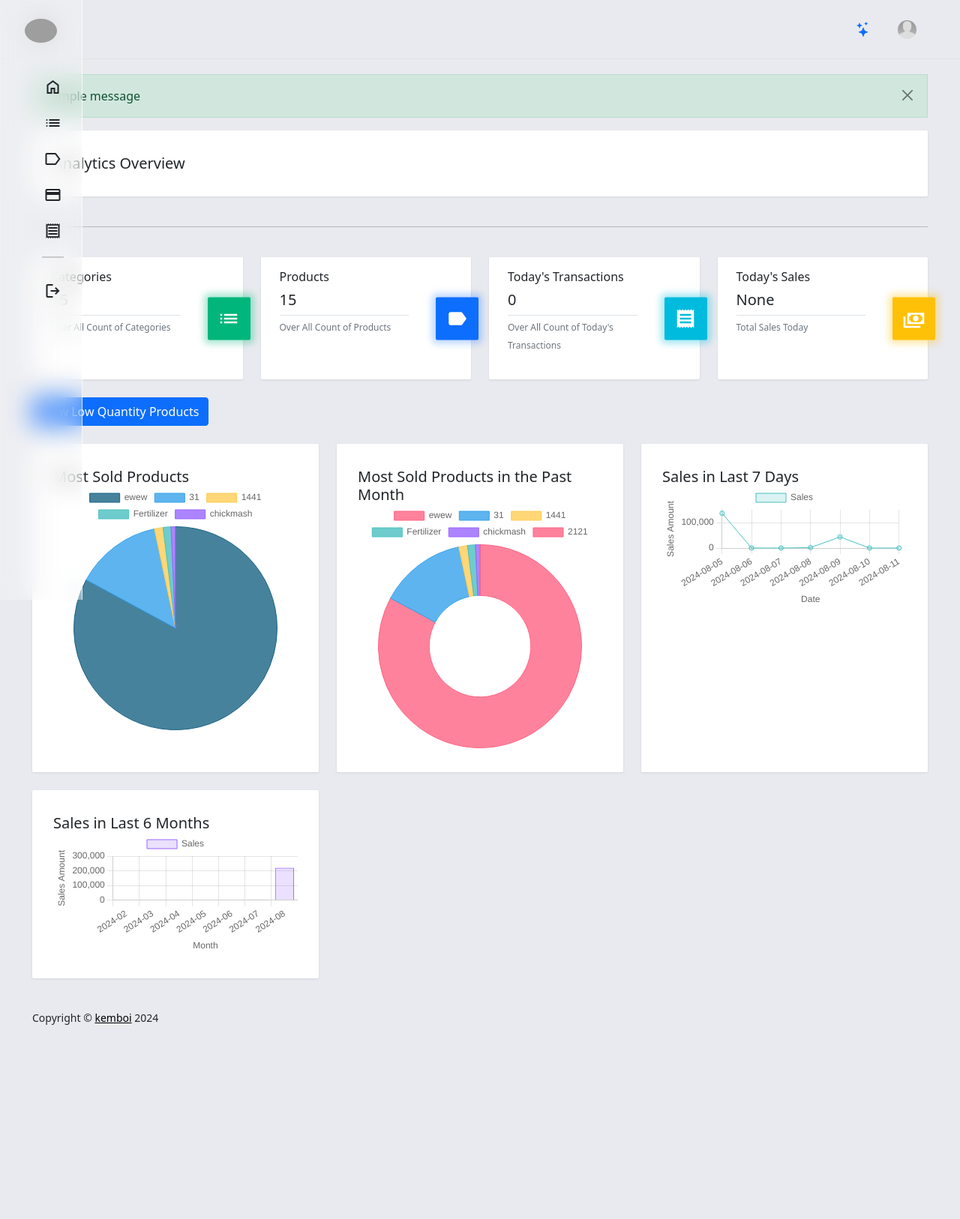
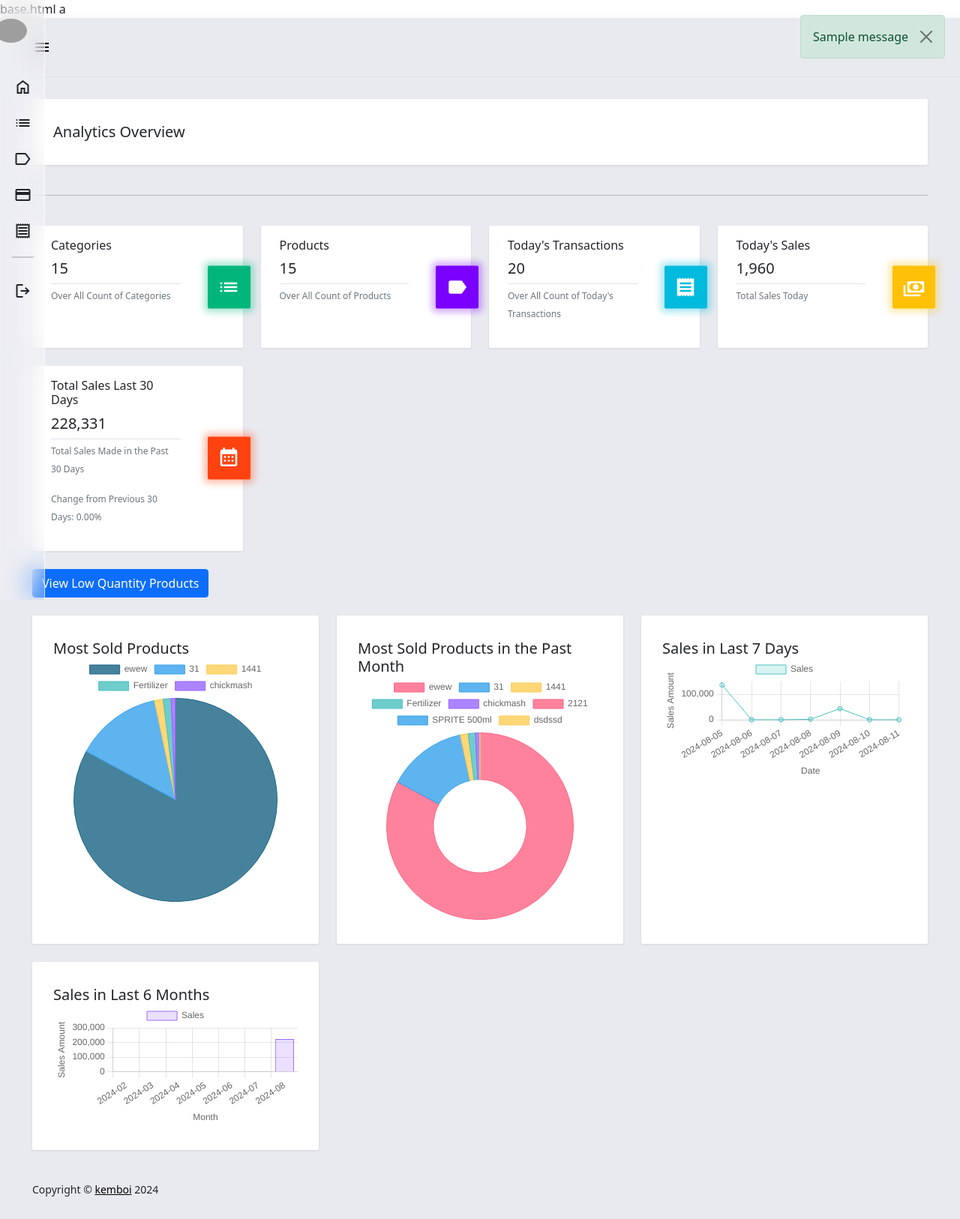
Before and after one commit to kemboi-73/MSET, a Django app: page / in a window 1280 px wide. Shown: the whole page at 75% size. Before the commit the page ends 1367 px from the top, so only its background shows below. Run offline with Django 3.2, Linux system fonts and the light colour scheme; data comes from the database, SQL or seed files in the repository; both versions use the stored data as it was after the commit; one stand-in notice (Sample message) is shown; some libraries are stand-ins or nearby versions; grey boxes are pictures that could not be loaded.

Commit message:
% analytics addition

```diff
--- a/posApp/templates/posApp/base.html
+++ b/posApp/templates/posApp/base.html
@@ -1,34 +1,27 @@
-{% load static %}
+base.html
+a{% load static %}
 <!DOCTYPE html>
 <html lang="en">
 
 <head>
     <meta charset="UTF-8">
     <meta http-equiv="X-UA-Compatible" content="IE=edge">
-    <meta name="viewport" content="width=device-width, initial-scale=1.0"> {% if page_title %}
+    <meta name="viewport" content="width=device-width, initial-scale=1.0">
+    {% if page_title %}
     <title>{{ page_title }} | MSET POS</title>
     {% else %}
     <title>MSET POS</title>
     {% endif %}
     <link rel="stylesheet" href="{% static 'posApp/assets/bootstrap/css/bootstrap.min.css' %}">
-
-    <!-- plugins:css -->
     <link rel="stylesheet" href="{% static 'posApp/assets/material-admin/vendors/mdi/css/materialdesignicons.min.css' %}">
     <link rel="stylesheet" href="{% static 'posApp/assets/material-admin/vendors/css/vendor.bundle.base.css' %}">
-    <!-- endinject -->
-    <!-- Plugin css for this page -->
     <link rel="stylesheet" href="{% static 'posApp/assets/material-admin/vendors/flag-icon-css/css/flag-icon.min.css' %}">
     <link rel="stylesheet" href="{% static 'posApp/assets/material-admin/vendors/jvectormap/jquery-jvectormap.css' %}">
-    <!-- End plugin css for this page -->
-    <!-- Layout styles -->
     <link rel="stylesheet" href="{% static 'posApp/assets/material-admin/css/demo/style.css' %}">
     <link rel="stylesheet" href="{% static 'posApp/assets/select2/dist/css/select2.min.css' %}">
-    <!-- <link rel="stylesheet" href="https://cdn.jsdelivr.net/npm/select2@4.1.0-rc.0/dist/css/select2.min.css"> -->
     <link rel="stylesheet" href="{% static 'posApp/assets/default/css/style.css' %}">
-    <!-- End layout styles -->
     <link rel="shortcut icon" href="{% static 'posApp/assets/material-admin/images/favicon.png' %}" />
-    <script src="{% static 'posApp/assets/default/js/jquery-3.6.0.min.js' %}">
-    </script>
+    <script src="{% static 'posApp/assets/default/js/jquery-3.6.0.min.js' %}"></script>
     <script src="{% static 'posApp/assets/bootstrap/js/bootstrap.min.js' %}"></script>
     <script src="{% static 'posApp/assets/bootstrap/js/bootstrap.bundle.min.js' %}"></script>
     <script src="{% static 'posApp/assets/bootstrap/js/popper.min.js' %}"></script>
@@ -37,55 +30,46 @@
 <body>
     <script src="{% static 'posApp/assets/material-admin/js/preloader.js' %}"></script>
     <div class="body-wrapper">
-        <!-- Aside -->
         {% block navigation %} {% include "posApp/navigation.html" %} {% endblock navigation %}
-        <!-- Aside -->
         <div class="main-wrapper mdc-drawer-app-content">
-            <!-- Top Navigation -->
             {% block TopNavigation %} {% include "posApp/TopNavigation.html" %} {% endblock TopNavigation %}
-            <!-- Top Navigation -->
-
             <div class="page-wrapper mdc-toolbar-fixed-adjust">
                 <main class="content-wrapper">
-                    <!-- Message -->
                     {% if messages %}
-                    <div class="mdc-layout-grid py-1">
-                        <div class="mdc-layout-grid__inner">
-                            {% for message in messages %}
-                            <div class="mdc-layout-grid__cell stretch-card mdc-layout-grid__cell--span-12">
-                                <div class="alert alert-{{message.tags}} w-100 rounded-0 mb-0">
-                                    <div class="d-flex w-100">
-                                        <div class="col-auto flex-shrink-1 flex-grow-1">{{ message }}</div>
-                                        <div class="col-auto text-center">
-                                            <button class="btn-close btn-sm text-sm" type="button" onclick="$(this).closest('.alert').remove()"></button>
-                                        </div>
-                                    </div>
-
-                                </div>
-                            </div>
-                            {% endfor %}
+                    <div class="message-container">
+                        {% for message in messages %}
+                        <div class="alert alert-{{message.tags}} alert-dismissible fade show" role="alert">
+                            <div>{{ message }}</div>
+                            <button type="button" class="btn-close" data-bs-dismiss="alert" aria-label="Close"></button>
                         </div>
+                        {% endfor %}
                     </div>
                     {% endif %}
-                    <!-- Message -->
+                    <style>
+                        .message-container {
+                            position: fixed;
+                            top: 20px;
+                            right: 20px;
+                            z-index: 1050;
+                            width: auto;
+                            max-width: 300px;
+                        }
+                    </style>
                     <div class="mdc-layout-grid">
                         <div class="mdc-layout-grid__inner">
                             {% block pageContent %} {% endblock pageContent %}
                         </div>
                     </div>
                 </main>
-                <!-- partial:partials/_footer.html -->
                 <footer>
                     <div class="mdc-layout-grid">
                         <div class="mdc-layout-grid__inner">
                             <div class="mdc-layout-grid__cell stretch-card mdc-layout-grid__cell--span-6-desktop">
                                 <span class="text-center text-sm-left d-block d-sm-inline-block tx-14">Copyright © <a href="#" target="_blank">kemboi</a> {% now 'Y' %}</span>
                             </div>
-
                         </div>
                     </div>
                 </footer>
-                <!-- partial -->
             </div>
         </div>
     </div>
@@ -105,22 +89,47 @@
             </div>
         </div>
     </div>
-    <div class="modal fade" id="confirm_modal" role='dialog'>
-        <div class="modal-dialog modal-md modal-dialog-centered" role="document">
-            <div class="modal-content rounded-0">
+    <div class="modal fade" id="confirm_modal" tabindex="-1" role="dialog" aria-labelledby="confirmModalLabel" aria-hidden="true">
+        <div class="modal-dialog modal-dialog-centered" role="document">
+            <div class="modal-content">
                 <div class="modal-header">
-                    <h5 class="modal-title">Confirmation</h5>
+                    <div class="modal-icon">
+                        <span class="mdi mdi-alert-circle-outline"></span>
+                    </div>
+                    <h5 class="modal-title" id="confirmModalLabel">Confirmation</h5>
                 </div>
                 <div class="modal-body">
-                    <div id="delete_content"></div>
+                    <p>Are you sure you want to delete this record?</p>
+                    <small>If you delete this, it will be gone forever.</small>
                 </div>
                 <div class="modal-footer">
-                    <button type="button" class="btn btn-sm btn-flat btn-primary rounded-0" id='confirm' onclick="">Continue</button>
-                    <button type="button" class="btn btn-sm btn-flat btn-secondary rounded-0" data-bs-dismiss="modal">Close</button>
+                    <button type="button" class="btn btn-secondary" data-bs-dismiss="modal">Cancel</button>
+                    <button type="button" class="btn btn-danger" id="confirm">OK</button>
                 </div>
             </div>
         </div>
     </div>
+    <style>
+        .modal-icon {
+            font-size: 2rem;
+            color: #ff9800;
+            margin-right: 10px;
+        }
+        .modal-header {
+            display: flex;
+            align-items: center;
+            border-bottom: none;
+        }
+        .modal-body p {
+            font-size: 1.2rem;
+            margin: 0;
+        }
+        .modal-body small {
+            display: block;
+            margin-top: 5px;
+            color: #888;
+        }
+    </style>
     <script>
         window.start_loader = function() {
             $('body').removeClass('loaded')
@@ -156,22 +165,28 @@
                 }
             })
         }
-        window._conf = function($msg = '', $func = '', $params = []) {
-            $('#confirm_modal #confirm').attr('onclick', $func + "(" + $params.join(',') + ")")
-            $('#confirm_modal .modal-body').html($msg)
-            $('#confirm_modal').modal('show')
+        window._conf = function($msg = '', $funcName = '', $params = []) {
+            const $func = window[$funcName];
+            if (typeof $func !== 'function') {
+                console.error(`${$funcName} is not a valid function`);
+                return;
+            }
+            $('#confirm_modal #confirm').off('click').on('click', function() {
+                $func(...$params);
+                $('#confirm_modal').modal('hide');
+            });
+            $('#confirm_modal .modal-body p').text($msg);
+            $('#confirm_modal').modal('show');
         }
         $(function() {
 
         })
     </script>
-
     <script src="{% static 'posApp/assets/material-admin/vendors/js/vendor.bundle.base.js' %}"></script>
     <script src="{% static 'posApp/assets/material-admin/js/material.js' %}"></script>
     <script src="{% static 'posApp/assets/material-admin/js/misc.js' %}"></script>
     <script src="{% static 'posApp/assets/material-admin/js/dashboard.js' %}"></script>
     <script src="{% static 'posApp/assets/select2/dist/js/select2.full.js' %}"></script>
-    <!-- <script src="https://cdn.jsdelivr.net/npm/select2@4.1.0-rc.0/dist/js/select2.min.js"></script> -->
 </body>
 
 </html>
--- a/posApp/templates/posApp/home.html
+++ b/posApp/templates/posApp/home.html
@@ -52,7 +52,10 @@
             </div>
         </div>
     </div>
+
+
 </div>
+
 
 <div class="mdc-layout-grid__cell stretch-card mdc-layout-grid__cell--span-3-desktop mdc-layout-grid__cell--span-3-tablet">
     <div class="mdc-card info-card info-card--warning">
@@ -66,6 +69,24 @@
         </div>
     </div>
 </div>
+<!-- Total Sales Last 30 Days -->
+<div class="mdc-layout-grid__cell stretch-card mdc-layout-grid__cell--span-3-desktop mdc-layout-grid__cell--span-3-tablet">
+    <div class="mdc-card info-card info-card--secondary">
+        <div class="card-inner">
+            <h5 class="card-title">Total Sales Last 30 Days</h5>
+            <h5 class="font-weight-light pb-2 mb-1 border-bottom">{{ total_sales_last_30_days|intcomma }}</h5>
+            <p class="tx-12 text-muted">Total Sales Made in the Past 30 Days</p>
+            <div class="card-icon-wrapper">
+                <i class="mdi mdi-calendar-month"></i>
+            </div>
+            <p class="tx-12 text-muted mt-2">
+                Change from Previous 30 Days: <span class="{{ change_indicator }}">{{ percentage_change }}</span>
+            </p>
+        </div>
+    </div>
+</div>
+
+
 
 <div class="mdc-layout-grid__cell stretch-card mdc-layout-grid__cell--span-12">
     <button class="btn btn-primary" data-bs-toggle="collapse" data-bs-target="#lowQuantityCollapse" aria-expanded="false" aria-controls="lowQuantityCollapse">
--- a/posApp/templates/posApp/low_quantity_products.html
+++ b/posApp/templates/posApp/low_quantity_products.html
@@ -1,3 +1,4 @@
+low_quantity_products.html
 {% extends "posApp/base.html" %}
 {% block pageContent %}
 <h4>Low Quantity Products</h4>
--- a/posApp/templates/posApp/navigation.html
+++ b/posApp/templates/posApp/navigation.html
@@ -12,8 +12,8 @@
         .sidebar {
             position: fixed;
             top: 0;
-            left: 0;
-            width: 110px;
+            left: -30;
+            width: 90px;
             height: 100%;
             display: flex;
             align-items: center;
--- a/posApp/urls.py
+++ b/posApp/urls.py
@@ -19,7 +19,8 @@
     path('delete_category', views.delete_category, name="delete-category"),
     path('products', views.products, name="product-page"),
     path('manage_products', views.manage_product, name="manage_products-page"),
-    # path('test', views.test, name="test-page"),
+    # path('manage_products', views.manage_product, name="manage_products-page"),
+    # # path('test', views.test, name="test-page"),
     path('save_product', views.save_product, name="save-product-page"),
     path('delete_product', views.delete_product, name="delete-product"),
     path('pos', views.pos, name="pos-page"),
--- a/posApp/views.py
+++ b/posApp/views.py
@@ -70,12 +70,10 @@
 from django.utils import timezone
 from datetime import timedelta
 from .models import Sales  # Make sure to import your Sale model
-
-from django.shortcuts import render
-from django.db.models import Sum
 from django.utils import timezone
 from datetime import timedelta
 from dateutil.relativedelta import relativedelta
+from django.db.models import Sum
 from .models import Products, Sales, SalesItems
 
 def home(request):
@@ -117,23 +115,47 @@
     sales_for_chart_6_months = [{'month': month, 'total_sales': sales_data_6_months.get(month, 0)} for month in all_months]
 
     # Fetch most sold products for the past month
-    sales_last_1_month = SalesItems.objects.filter(sale_id__date_added__date__range=[one_month_ago, today])
+    most_sold_products_month = SalesItems.objects.filter(sale_id__date_added__date__range=[one_month_ago, today]).values('product_id__name').annotate(total_sold=Sum('qty')).order_by('-total_sold')
 
-    # Prepare data for the most sold products in the past month chart
-    most_sold_products_month = SalesItems.objects.filter(sale_id__date_added__date__range=[one_month_ago, today]).values('product_id__name').annotate(total_sold=Sum('qty')).order_by('-total_sold')
+    # Calculate total sales for the past 30 days
+    end_of_last_period = today - timedelta(days=30)
+    start_of_last_period = end_of_last_period - timedelta(days=30)
+
+    total_sales_last_30_days = Sales.objects.filter(date_added__date__range=[end_of_last_period, today]).aggregate(total=Sum('grand_total'))['total'] or 0
+    total_sales_previous_30_days = Sales.objects.filter(date_added__date__range=[start_of_last_period, end_of_last_period]).aggregate(total=Sum('grand_total'))['total'] or 0
+
+    # Calculate percentage change
+    if total_sales_previous_30_days > 0:
+        percentage_change = ((total_sales_last_30_days - total_sales_previous_30_days) / total_sales_previous_30_days) * 100
+    else:
+        percentage_change = 0
+
+    # Format percentage change
+    percentage_change_formatted = f"{percentage_change:.2f}%"
+    change_indicator = '+' if percentage_change >= 0 else '-'
+
+    # Daily Transaction and Sales
+    transaction_count = Sales.objects.filter(date_added__date=today).count()
+    total_sales_today = Sales.objects.filter(date_added__date=today).aggregate(total=Sum('grand_total'))['total'] or 0
 
     context = {
         'categories': Products.objects.count(),
         'products': Products.objects.count(),
-        'transaction': Sales.objects.filter(date_added__date=today).count(),
-        'total_sales': Sales.objects.filter(date_added__date=today).aggregate(total=Sum('grand_total'))['total'],
+        'transaction': transaction_count,
+        'total_sales': total_sales_today,
         'low_quantity_products': low_quantity_products,
         'most_sold_products': most_sold_products,
         'sales_last_7_days': sales_for_chart_7_days,
         'sales_last_6_months': sales_for_chart_6_months,
         'most_sold_products_month': most_sold_products_month,
+        'total_sales_last_30_days': total_sales_last_30_days,  # Add this line
+        'percentage_change': percentage_change_formatted,  # Add this line
+        'change_indicator': change_indicator,  # Add this line
     }
     return render(request, 'posApp/home.html', context)
+
+
+
 
 
 
@@ -176,23 +198,7 @@
 
 
 
-# def home(request):
-#     categories_count = Category.objects.count()
-#     products_count = Products.objects.count()
-#     today = datetime.now().date()
-#     today_transactions = Sales.objects.filter(date_added__date=today).count()
-#     today_sales = Sales.objects.filter(date_added__date=today).aggregate(total_sales=Sum('grand_total'))['total_sales'] or 0
 
-#     low_quantity_products = Products.objects.filter(quantity__lte=models.F('low_quantity_threshold'), status=1)
-
-#     context = {
-#         'categories': categories_count,
-#         'products': products_count,
-#         'transaction': today_transactions,
-#         'total_sales': today_sales,
-#         'low_quantity_products': low_quantity_products,
-#     }
-#     return render(request, 'posApp/home.html', context)
 def about(request):
     context = {
         'page_title':'About',
@@ -418,48 +424,48 @@
             return JsonResponse({'status': 'failed', 'msg': str(e)})
 
     return JsonResponse({'status': 'failed', 'msg': 'Invalid request'})
-# @login_required
-# def save_product(request):
-#     data = request.POST
-#     resp = {'status':'failed'}
-#     id = ''
-#     if 'id' in data:
-#         id = data['id']
-#     if id.isnumeric() and int(id) > 0:
-#         check = Products.objects.exclude(id=id).filter(code=data['code']).all()
-#     else:
-#         check = Products.objects.filter(code=data['code']).all()
-#     if len(check) > 0:
-#         resp['msg'] = "Product Code Already Exists in the database"
-#     else:
-#         category = Category.objects.filter(id=data['category_id']).first()
-#         try:
-#             if id.isnumeric() and int(id) > 0:
-#                 save_product = Products.objects.filter(id=id).update(
-#                     code=data['code'],
-#                     category_id=category,
-#                     name=data['name'],
-#                     description=data['description'],
-#                     price=float(data['price']),
-#                     status=data['status'],
-#                     quantity=int(data['quantity'])  # Update quantity
-#                 )
-#             else:
-#                 save_product = Products(
-#                     code=data['code'],
-#                     category_id=category,
-#                     name=data['name'],
-#                     description=data['description'],
-#                     price=float(data['price']),
-#                     status=data['status'],
-#                     quantity=int(data['quantity'])  # Set quantity
-#                 )
-#                 save_product.save()
-#             resp['status'] = 'success'
-#             messages.success(request, 'Product Successfully saved.')
-#         except:
-#             resp['status'] = 'failed'
-#     return HttpResponse(json.dumps(resp), content_type="application/json")
+@login_required
+def save_product(request):
+    data = request.POST
+    resp = {'status':'failed'}
+    id = ''
+    if 'id' in data:
+        id = data['id']
+    if id.isnumeric() and int(id) > 0:
+        check = Products.objects.exclude(id=id).filter(code=data['code']).all()
+    else:
+        check = Products.objects.filter(code=data['code']).all()
+    if len(check) > 0:
+        resp['msg'] = "Product Code Already Exists in the database"
+    else:
+        category = Category.objects.filter(id=data['category_id']).first()
+        try:
+            if id.isnumeric() and int(id) > 0:
+                save_product = Products.objects.filter(id=id).update(
+                    code=data['code'],
+                    category_id=category,
+                    name=data['name'],
+                    description=data['description'],
+                    price=float(data['price']),
+                    status=data['status'],
+                    quantity=int(data['quantity'])  # Update quantity
+                )
+            else:
+                save_product = Products(
+                    code=data['code'],
+                    category_id=category,
+                    name=data['name'],
+                    description=data['description'],
+                    price=float(data['price']),
+                    status=data['status'],
+                    quantity=int(data['quantity'])  # Set quantity
+                )
+                save_product.save()
+            resp['status'] = 'success'
+            messages.success(request, 'Product Successfully saved.')
+        except:
+            resp['status'] = 'failed'
+    return HttpResponse(json.dumps(resp), content_type="application/json")
 
 
 @login_required
@@ -866,8 +872,4 @@
 #     sales_data = sales_items.values('product_id__name').annotate(total_sold=Sum('qty')).order_by('-total_sold')[:5]
 
 #     data = {
-#         'labels': [sale['product_id__name'] for sale in sales_data],
-#         'values': [sale['total_sold'] for sale in sales_data]
-#     }
-
-#     return JsonResponse(data)
+#         'labels': [sale['product_id__name'] for sale in salfrom pickle import FALSE
--- a/static/posAPP/assets/default/css/style.css
+++ b/static/posAPP/assets/default/css/style.css
@@ -1,4 +1,4 @@
-html,
+/* html,
 body {
     height: 100%;
     width: 100%;
@@ -46,4 +46,4 @@
 .mdc-list-item.mdc-drawer-item {
     margin-left: 0 !important;
     margin-right: 0 !important;
-}
+} */
```
Also changed, not shown: pos/settings.py (+4 -3 lines), posApp/templates/posApp/pos.html (+160 -103 lines), db.sqlite3, media/products/download_5.jpeg (added), media/products/sprite.jpeg (added), posApp/migrations/0013_rename_category_products_category_id_and_more.py (added), posApp/migrations/0014_rename_category_id_products_category_and_more.py (added), static/posAPP/assets/bootstrap/css/bootstrap-grid.css, static/posAPP/assets/images/placeholder.jpeg (added), static/posAPP/assets/material-admin/scss/shared/_reset.scss (indentation only).
